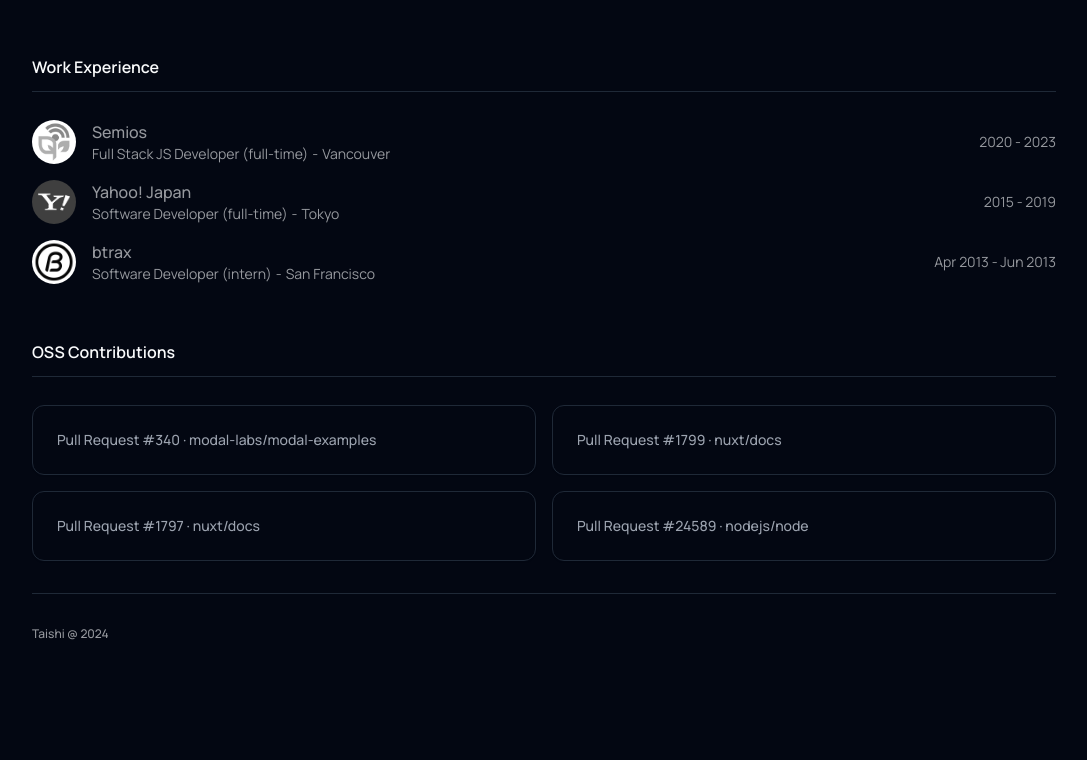
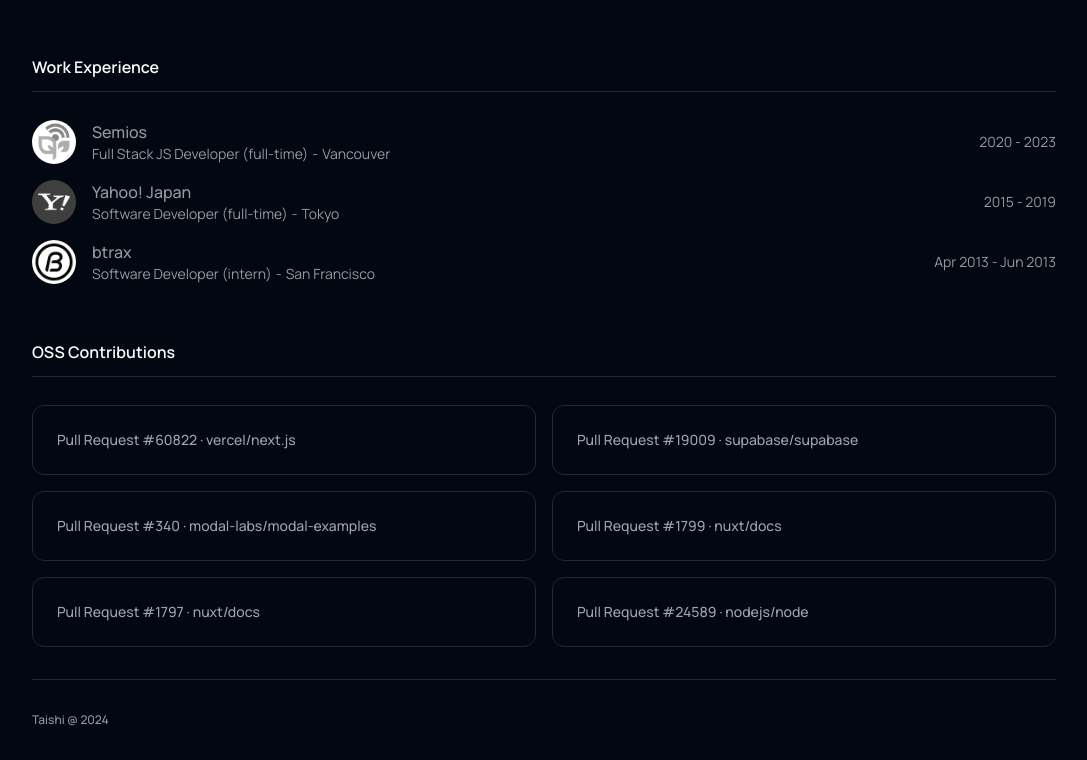
Before and after one commit to taishikato/portfolio-2, a Next.js app: page / in a window 1280 px wide. Shown: the part 1015-1775 px from the top of the page, without its empty margins (96-1183 px from the left). Before the commit the page ends 1689 px from the top, so only its background shows below. Built offline with nearby package versions, Linux system fonts and the light colour scheme.

Commit message:
Add new OSS contributions to the list in component

```diff
--- a/src/components/oss-contributions.tsx
+++ b/src/components/oss-contributions.tsx
@@ -1,6 +1,14 @@
 import { Card, CardDescription, CardHeader } from "@/components/ui/card";
 
 const list = [
+  {
+    title: "Pull Request #60822 · vercel/next.js",
+    url: "https://github.com/vercel/next.js/pull/60822",
+  },
+  {
+    title: "Pull Request #19009 · supabase/supabase",
+    url: "https://github.com/supabase/supabase/pull/19009",
+  },
   {
     title: "Pull Request #340 · modal-labs/modal-examples",
     url: "https://github.com/modal-labs/modal-examples/pull/340",
```
